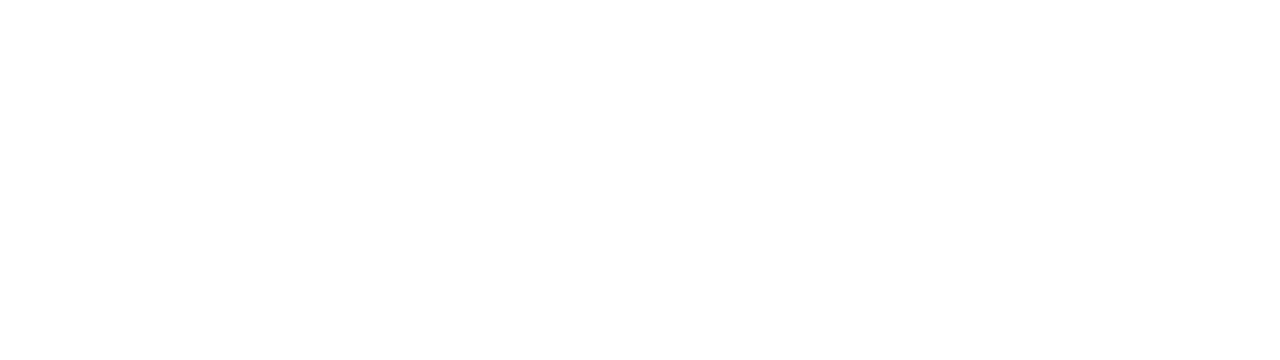
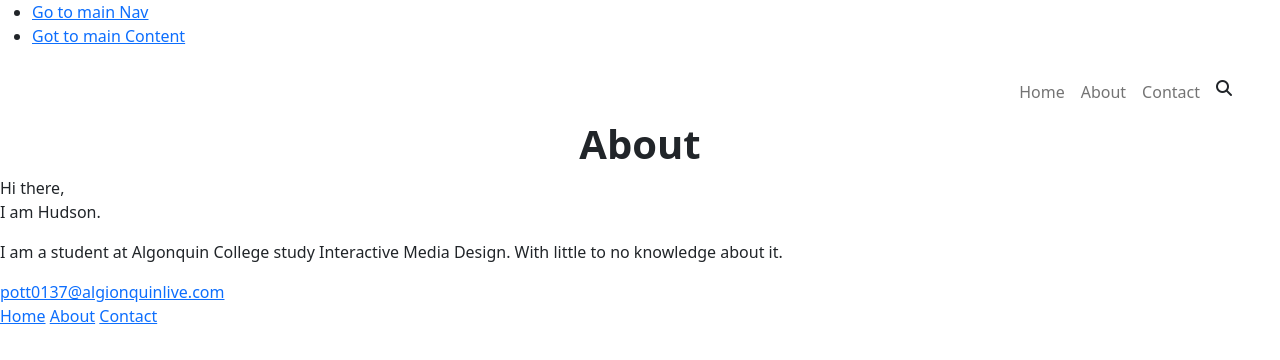
Before and after one commit to pott0137/portfolio, a plain HTML site: page about.html in a window 1280 px wide. Drawn offline with nearby package versions, Linux system fonts and the light colour scheme.

Commit message:
finishes the about page html

```diff
--- a/about.html
+++ b/about.html
@@ -0,0 +1,63 @@
+<!DOCTYPE html>
+<html lang="en">
+<head>
+    <meta charset="UTF-8">
+    <meta http-equiv="X-UA-Compatible" content="IE=edge">
+    <meta name="viewport" content="width=device-width, initial-scale=1.0">
+    <title>Hudson Pottle - About</title>
+    <!-- CSS only -->
+    <link href="https://cdn.jsdelivr.net/npm/bootstrap@5.2.3/dist/css/bootstrap.min.css" rel="stylesheet" integrity="sha384-rbsA2VBKQhggwzxH7pPCaAqO46MgnOM80zW1RWuH61DGLwZJEdK2Kadq2F9CUG65" crossorigin="anonymous">
+    <script src="https://kit.fontawesome.com/eb8b2693a9.js" crossorigin="anonymous"></script>
+    <link rel="stylesheet" href="css/main.css">
+</head>
+<body>
+    <ul class="skip-links">
+        <li><a href="#nav">Go to main Nav</a></li>
+        <li><a href="#content">Got to main Content</a></li>
+    </ul>
+    <nav id="nav" aria-label="main-nav" class="navbar navbar-expand-md"navbar-light light-blue lightrn-4 justify-content-around>
+
+        <!-- Collapse button -->
+        <button class="navbar-toggler" type="button" data-bs-toggle="collapse" data-bs-target="#navbarSupportedContent1"
+            aria-controls="navbarSupportedContent1" aria-expanded="false" aria-label="Toggle navigation"><span
+            class="dark-blue-text"><i class="fas fa-bars fa-1x"></i></span></button>
+
+        <!-- Collapsible content -->
+        <div class="collapse navbar-collapse" id="navbarSupportedContent1">
+            <!-- Links -->
+            <ul class="navbar-nav text-center ms-auto">
+            <li class="nav-item active">
+                <a class="nav-link" href="index.html">Home <span class="sr-only">(current)</span></a>
+            </li>
+            <li class="nav-item active">
+                <a class="nav-link" href="about.html">About <span class="sr-only">(current)</span></a>
+            </li>
+            <li class="nav-item">
+                <a class="nav-link" href="contact.html">Contact</a>
+            </li>
+            <li>
+                <i class="fa-solid fa-magnifying-glass pt-2 ms-2 me-5"></i>
+              </li>
+            </ul>
+        </div>
+    </nav>
+    <section class="about">
+        <h1 class="disply-6 fw-bold text-center">About</h1>
+        <p>Hi there, <br> I am Hudson.</p>
+        <p class="caption">I am a student at Algonquin College study Interactive Media Design. With little to no knowledge about it.</p>
+    </section>
+    <footer>
+        <div class="footer-info">
+            <a href="mailto:pott0137@algionquinlive.com">pott0137@algionquinlive.com</a>
+        </div>
+        <div class="footermenu">
+            <a href="/index.html">Home</a>
+            <a href="/about.html">About</a>
+            <a href="/contact.html">Contact</a>
+        </div>
+    </footer>
+
+    <!-- JavaScript Bundle with Popper -->
+    <script src="https://cdn.jsdelivr.net/npm/bootstrap@5.2.3/dist/js/bootstrap.bundle.min.js" integrity="sha384-kenU1KFdBIe4zVF0s0G1M5b4hcpxyD9F7jL+jjXkk+Q2h455rYXK/7HAuoJl+0I4" crossorigin="anonymous"></script>
+</body>
+</html>
--- a/css/main.css
+++ /dev/null
@@ -1,3 +0,0 @@
-.gallery {
-    width: 80%;
-}
```
Also changed, not shown: index.html (+3 -0 lines).
